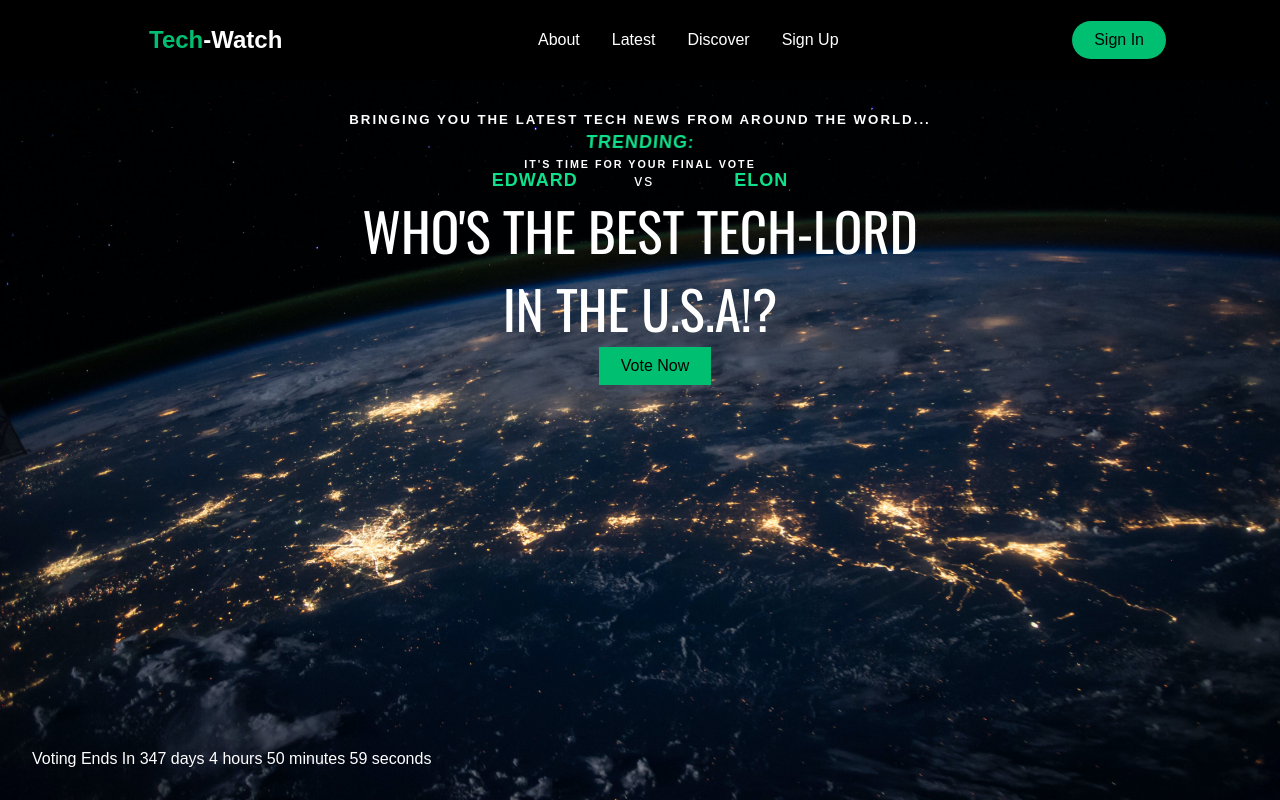
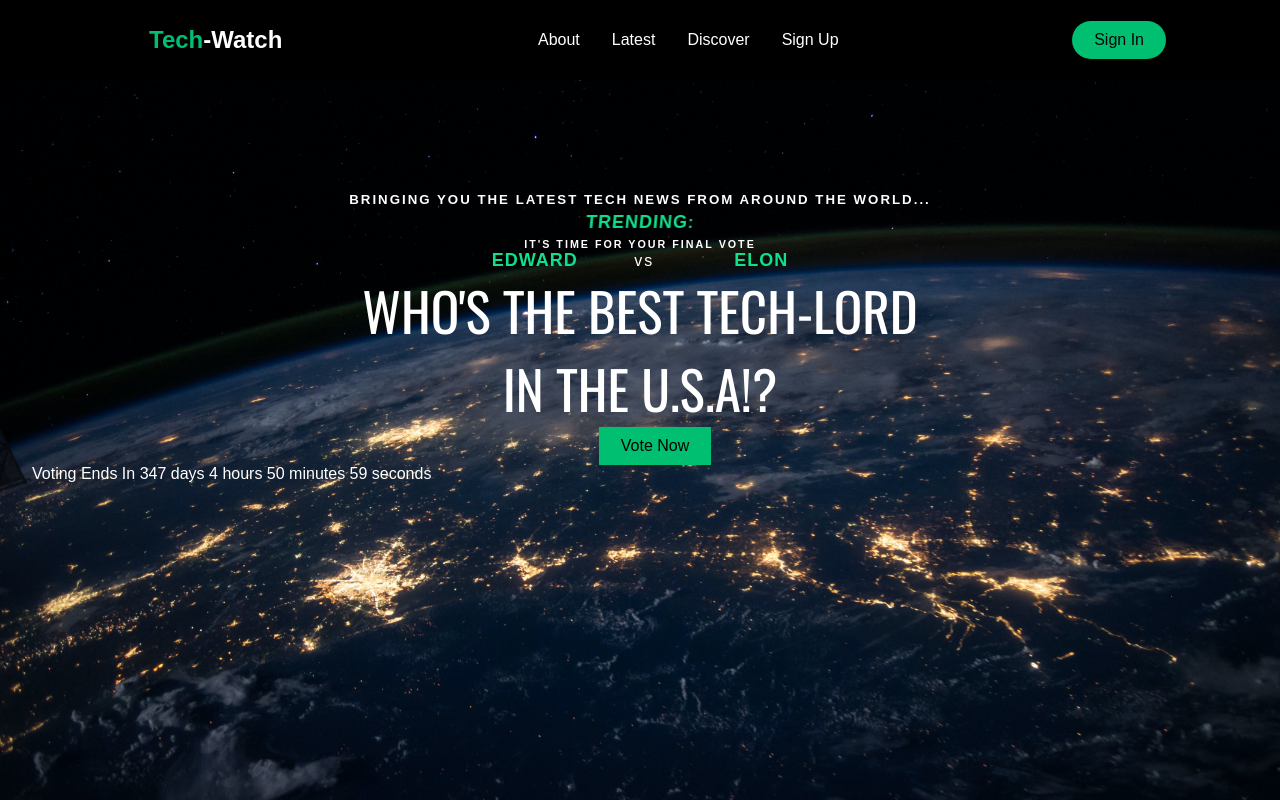
Before and after one commit to encode412/Tech-Lord-Project, a plain HTML site: page index.html in a window 1280 px wide. Drawn offline with nearby package versions, Linux system fonts and the light colour scheme; a web font is replaced by a local one.

Commit message:
modified homepage css

```diff
--- a/index.html
+++ b/index.html
@@ -64,7 +64,7 @@
     <!-- Hero Section -->
     <div class="hero-container">
       <div class="hero-bg">
-        <img src="assests/home.jpg" alt="home-image" />
+        <!-- <img src="assests/home.jpg" alt="home-image" /> -->
       </div>
       <div class="hero-content">
         <div class="hero-text">
@@ -83,13 +83,13 @@
       <!-- Hero section ends -->
 
       <!-- Stopwatch -->
-      <div class="stopwatch">
+
+      <!-- Stopwatch ends -->
+    </div><div class="stopwatch">
         Voting Ends In <span class="day"></span> days
         <span class="hour"></span> hours <span class="min"></span> minutes
         <span class="second"></span> seconds
       </div>
-      <!-- Stopwatch ends -->
-    </div>
   </body>
   <script
     src="https://kit.fontawesome.com/2cd087418a.js"
--- a/style.css
+++ b/style.css
@@ -11,6 +11,11 @@ html {
 }
 body {
   /* overflow-y: hidden; */
+  background-image: url("./assests/home.jpg" );
+  background-size: cover;
+  background-repeat: no-repeat;
+  height: 100vh;
+  width: 100%;
 }
 .col {
   font-weight: bold;
@@ -192,7 +197,7 @@ body {
 
 /* Hero section */
 .hero-container {
-  background: #0c0c0c;
+
   display: flex;
   justify-content: center;
   align-items: center;
@@ -221,7 +226,7 @@ body {
 
 .hero-content {
   z-index: 3;
-  margin-top: 2rem;
+  margin-top: 7rem;
   display: flex;
   flex-direction: column;
   align-items: center;
@@ -334,12 +339,10 @@ button {
 
 .stopwatch {
   color: #fff;
-  position: absolute;
+
   max-width: fit-content;
-  top: 1;
-  right: 0;
-  left: 0;
-  bottom: 0;
+
+
   margin-left: 2rem;
   margin-bottom: 2rem;
 }
```
